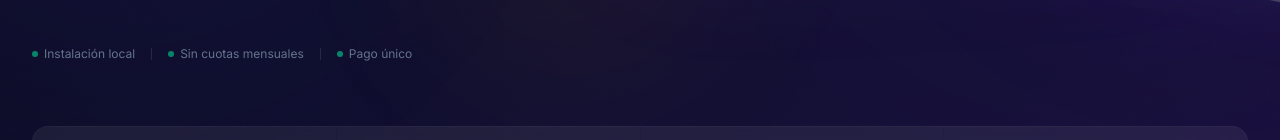
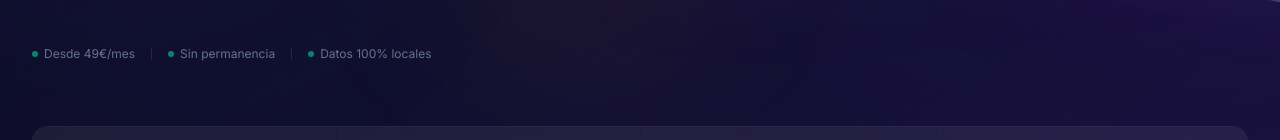
Before and after one commit to danibalda1/westlink-web, a React (Vite) app: page / in a window 1280 px wide. Shown: the part 784-924 px from the top of the page. Built offline with nearby package versions, Linux system fonts and the light colour scheme.

Commit message:
fix: Hero social proof contradicting Go plan — changed to 'Desde 49€/mes · Sin permanencia · Datos 100% locales'

```diff
--- a/src/components/Hero.jsx
+++ b/src/components/Hero.jsx
@@ -189,17 +189,17 @@ export default function Hero() {
             >
               <span className="flex items-center gap-1.5">
                 <span className="w-1.5 h-1.5 rounded-full bg-emerald-400/60" />
-                Instalación local
+                Desde 49€/mes
               </span>
               <span className="w-px h-3 bg-white/10" />
               <span className="flex items-center gap-1.5">
                 <span className="w-1.5 h-1.5 rounded-full bg-emerald-400/60" />
-                Sin cuotas mensuales
+                Sin permanencia
               </span>
               <span className="w-px h-3 bg-white/10" />
               <span className="flex items-center gap-1.5">
                 <span className="w-1.5 h-1.5 rounded-full bg-emerald-400/60" />
-                Pago único
+                Datos 100% locales
               </span>
             </motion.div>
           </div>
```
